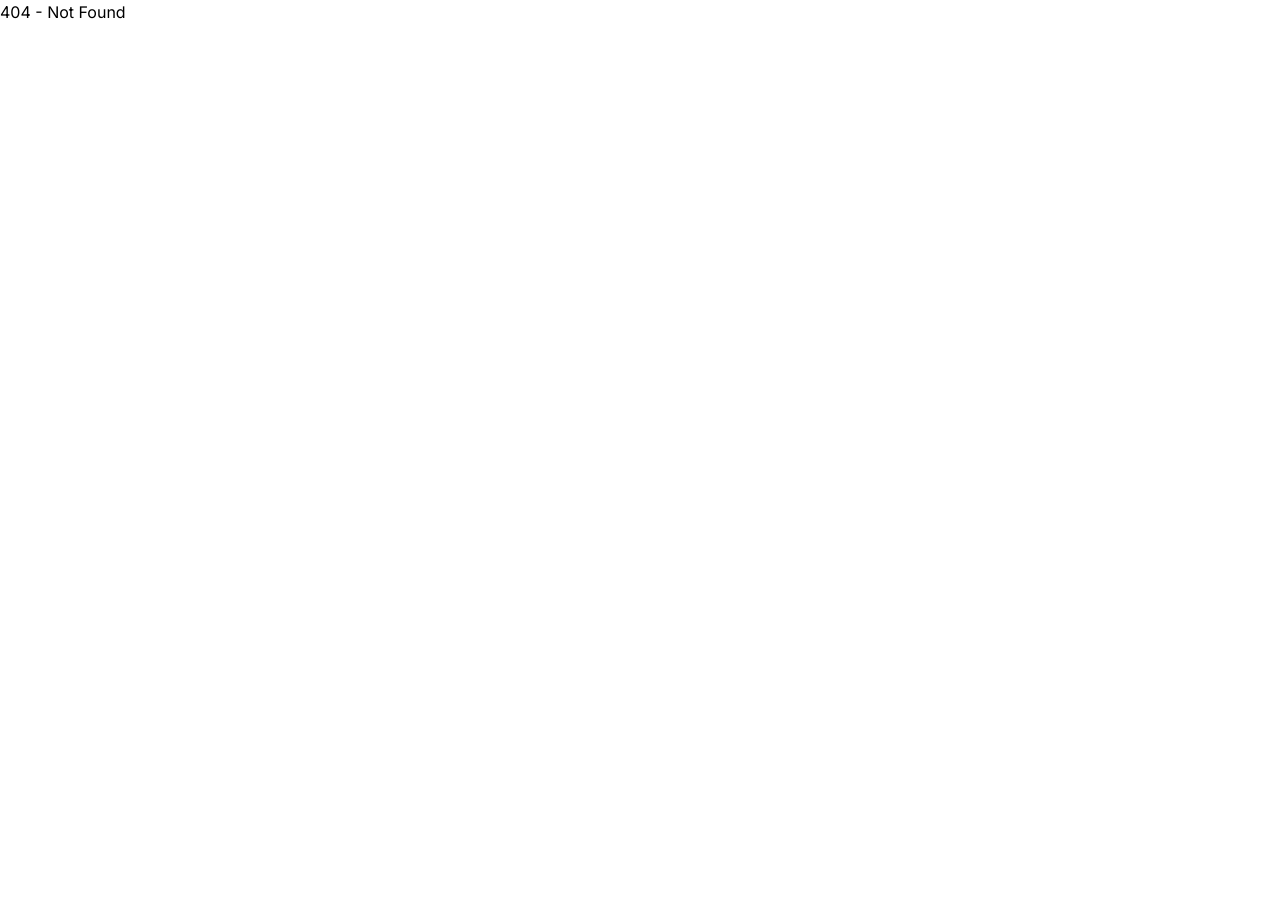
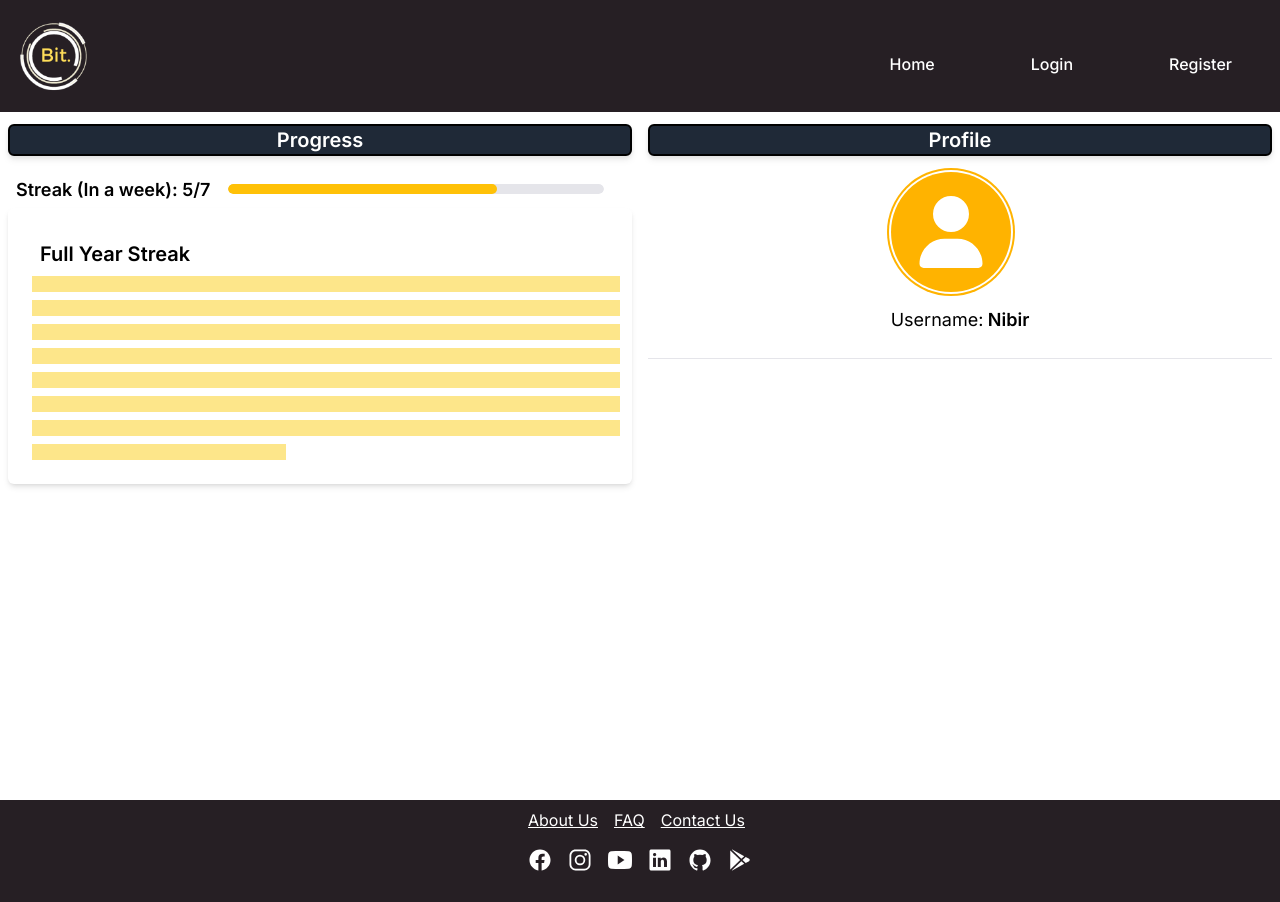
Before and after one commit to mirzaazwad/bit-NaN, a Next.js app in the folder client/: page /dashboard in a window 1280 px wide. Before the commit this address had no page. Before the commit the page ends 800 px from the top, so only its background shows below. Built offline with nearby package versions, Linux system fonts and the light colour scheme.

Commit message:
New designs pushed with dummy data

```diff
--- a/client/app/components/navbar-main/navbar.tsx
+++ b/client/app/components/navbar-main/navbar.tsx
@@ -33,10 +33,10 @@ const NavBar = () => {
                 setIsDropdownOpen(false);
             }}}>
                 <div className="w-full flex flex-wrap items-center justify-center mx-auto p-4">
-                    <div className="hidden md:flex items-center">
+                    <div className=" md:flex items-center">
                         <Image src="/images/Bit.gif" alt="logo" width={50} height={50} className="rounded-full" />
                     </div>
-                    <div className="hidden w-full md:block md:w-auto ml-auto" id="navbar-default">
+                    <div className=" w-full md:block md:w-auto ml-auto" id="navbar-default">
                         <ul className="font-medium flex flex-col p-4 md:p-0 mt-4 rounded-lg md:flex-row md:space-x-8 rtl:space-x-reverse md:mt-0 md:border-0">
                             <Link href="/users/groups"><li className={`ms-4 me-4 ${currentPath === "/users/groups" ? "bg-yellow-400 border border-bitBrown text-bitBrown" : ""} rounded-lg px-4 py-2 mt-4 hover:bg-white hover:text-black hover:border-black`}>
                                 Groups
--- /dev/null
+++ b/client/app/components/profile/Profile.tsx
@@ -0,0 +1,27 @@
+import { HeaderBarTheme } from "@/app/config/theme/reusable.theme";
+import { Avatar, Divider} from "rsuite";
+
+const Profile = () => {
+    return(
+
+        <div className="rounded mt-1">
+            <div className={HeaderBarTheme}><h3 className="font-semibold text-xl text-white">Profile</h3></div>
+            <div className="w-full h-full flex items-center justify-center mt-4">
+                <div className="flex flex-col">
+                    <div>
+                        <Avatar color="yellow" bordered size="xxl" circle/>
+                    </div>
+                    <div>
+                        <div className="flex flex-row mt-2">
+                            <h3 className="font-normal text-lg">Username: </h3>&nbsp;
+                            <h3 className="font-semibold text-lg">Nibir</h3>
+                        </div>
+                    </div>
+                </div>
+            </div>
+           <Divider/>
+        </div>
+    );
+};
+
+export default Profile;
--- /dev/null
+++ b/client/app/components/progress/DailyProgress.component.tsx
@@ -0,0 +1,106 @@
+"use client";
+import { useEffect, useState } from "react";
+const getWeekNumber = (date: Date): number => {
+    const oneJan = new Date(date.getFullYear(), 0, 1);
+    const diff = date.getTime() - oneJan.getTime();
+    const oneDay = 1000 * 60 * 60 * 24;
+    return Math.ceil((diff + oneJan.getDay() * oneDay) / (oneDay * 7));
+  };
+
+const getColor = (contributions: number) : string => {
+
+    if (contributions >= 12) return 'bg-amber-700';
+    if (contributions >= 10) return 'bg-amber-600';
+    if (contributions >= 8) return 'bg-amber-500';
+    if (contributions >= 4) return 'bg-amber-400';
+    if (contributions >= 2) return 'bg-amber-300';
+    if (contributions >= 1) return 'bg-amber-200';
+    return 'bg-gray-200';
+};
+
+const getDatesFor52Weeks = (): string[] => {
+    const today = new Date();
+    const dates = [];
+    for (let i = 0; i < 52 * 7; i++) {
+        const date = new Date(today);
+        date.setDate(date.getDate() - i);
+        dates.push(date.toISOString().slice(0, 10));
+    }
+    return dates.reverse();
+};
+
+
+
+// TODO: REMOVE THIS PART LATER
+interface Contribution {
+    date: string;
+  }
+
+  interface ContributionsResponse {
+    contributions: Contribution[];
+  }
+
+  const generateDummyData = (): Contribution[] => {
+    const dates = getDatesFor52Weeks();
+    return dates.map((date) => ({
+      date,
+      contributions: Math.floor(Math.random() * 20), // Random contributions between 0 and 19
+    }));
+  };
+
+const DailyProgress = () => {
+
+    const [contributions, setContributions] = useState<Contribution[]>([]);
+    const [hoveredIndex, setHoveredIndex] = useState<number | null>(null);
+
+    useEffect(()=>{
+        setContributions(generateDummyData());
+        console.log(contributions)
+    }, [])
+
+    const dates = getDatesFor52Weeks();
+    const contributionsMap: { [key: string]: number } = {};
+
+    if (contributions) {
+        contributions?.forEach((contribution) => {
+            const date = new Date(contribution.date).toISOString().slice(0, 10);
+            contributionsMap[date] = (contributionsMap[date] || 0) + 1;
+        });
+    }
+
+    return (
+        <>
+            <div className="rounded-md shadow-md p-6 bg-white">
+                <div className="text-xl font-semibold m-2">
+                    Full Year Streak
+                </div>
+                <div className="grid grid-cols-7 gap-1 md:grid-cols-7 md:gap-2">
+                {[...Array(52)].map((_, rowIndex) => (
+                        <div key={rowIndex} className="grid grid-cols-7 gap-1 md:grid-cols-7 md:gap-2">
+                            {[...Array(7)].map((_, colIndex) => {
+                                const dateIndex = rowIndex * 7 + colIndex;
+                                const date = dates[dateIndex];
+                                const weekNumber = getWeekNumber(new Date(date));
+                                const contributions = contributionsMap[date] || 0;
+                                const colorClass = getColor(contributions);
+
+                                return (
+                                    <div className="relative" key={colIndex}>
+                                        <div
+                                            className={`w-4 h-4 ${colorClass}`}
+                                            title={`${contributions} contributions on ${date}`}
+                                            onMouseEnter={() => setHoveredIndex(colIndex)}
+                                            onMouseLeave={() => setHoveredIndex(null)}
+                                        />
+                                    </div>
+                                );
+                            })}
+                        </div>
+                    ))}
+                </div>
+            </div>
+        </>
+    );
+}
+
+export default DailyProgress
--- /dev/null
+++ b/client/app/components/progress/ProgressWrapper.component.tsx
@@ -0,0 +1,21 @@
+"use client";
+import { HeaderBarTheme } from "@/app/config/theme/reusable.theme";
+import WeeklyProgress from "./WeeklyProgress.component";
+import DailyProgress from "./DailyProgress.component";
+
+const ProgresWrapper = () => {
+    return(
+
+        <div className="rounded mt-1">
+            <div className={HeaderBarTheme}><h3 className="font-semibold text-xl text-white">Progress</h3></div>
+            <div className="w-full h-full flex items-center justify-center mt-4">
+                <div className="flex flex-col min-w-full">
+                    <WeeklyProgress days={5}/>
+                    <DailyProgress/>
+                </div>
+            </div>
+        </div>
+    )
+}
+
+export default ProgresWrapper;
--- /dev/null
+++ b/client/app/components/progress/WeeklyProgress.component.tsx
@@ -0,0 +1,24 @@
+"use client";
+import ProgressLine from "rsuite/esm/Progress/ProgressLine";
+
+const WeeklyProgress = ({days}: {days: number}) => {
+    const percent = (days/7) * 100;
+    return(
+        <>
+            <div className="flex flex-row px-2 py-1">
+                <div className="font-semibold text-lg text-black w-1/3">Streak (In a week): {days}/7 </div>
+                <div className = "w-2/3 inline-block mr-2">
+                <ProgressLine
+                    className="w-full"
+                    percent={percent}
+                    strokeColor="#ffc107"
+                    showInfo={false}>
+                    </ProgressLine>
+            </div>
+            </div>
+
+        </>
+    );
+}
+
+export default WeeklyProgress;
--- /dev/null
+++ b/client/app/config/theme/reusable.theme.ts
@@ -0,0 +1 @@
+export const HeaderBarTheme: string = "bg-gray-800 border-2 border-black rounded-md flex justify-center drop-shadow-md";
--- /dev/null
+++ b/client/app/dashboard/layout.tsx
@@ -0,0 +1,21 @@
+import Footer from "@/app/components/footer/Footer";
+import NavBar from "../components/navbar/NavBar";
+
+const DashboardLayout = ({
+    children,
+  }: Readonly<{
+    children: React.ReactNode;
+  }>) => {
+    return (
+        <div className="flex flex-col min-h-screen w-full">
+            <NavBar/>
+            <main className="flex-grow min-h-screen">
+                {children}
+            </main>
+            <Footer/>
+        </div>
+
+     );
+}
+
+export default DashboardLayout;
--- /dev/null
+++ b/client/app/dashboard/page.tsx
@@ -0,0 +1,17 @@
+"use client";
+import NavBar from "../components/navbar-main/navbar";
+import Profile from "../components/profile/Profile";
+import ProgresWrapper from "../components/progress/ProgressWrapper.component";
+const Dashboard = () => {
+  return (
+        <div className="pt-12">
+            <div className="flex flex-row pt-16">
+                <div className="p-2 w-1/2"><ProgresWrapper/></div>
+                <div className="p-2 w-1/2"><Profile/></div>
+            </div>
+
+        </div>
+  );
+}
+
+export default Dashboard;
```
